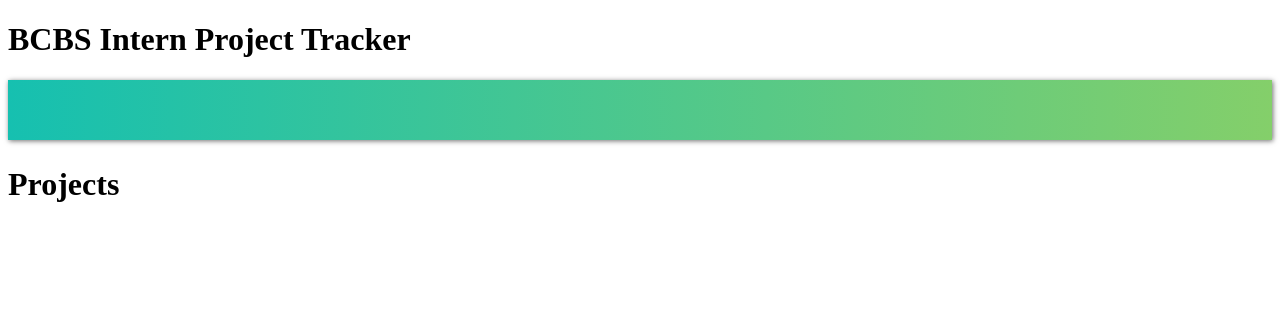
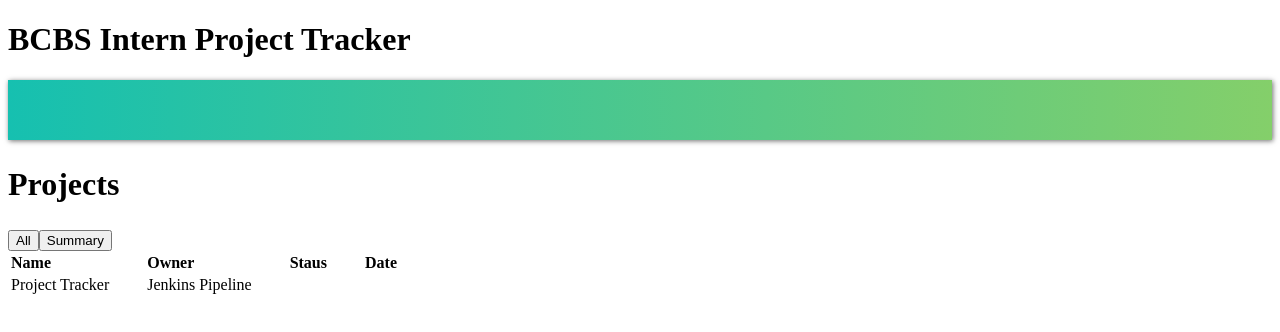
Before and after one commit to WynterS04/ProjectTracker, a Vue app: page / in a window 1280 px wide. Shown: the top 332 px of the page. Built offline with nearby package versions, Linux system fonts and the light colour scheme.

Commit message:
separating full display vs. summary

```diff
--- a/src/components/DisplayDetails.vue
+++ b/src/components/DisplayDetails.vue
@@ -10,8 +10,8 @@
 </script>
 
 <template>
-      <div class="all-projects">
-    <table v-show="viewType === 'all'" class="project-table">
+    <div class="all-projects">
+        <table class="project-table">
             <tr>
                 <th>Name</th>
                 <th>Owner</th>
--- a/src/views/HomeView.vue
+++ b/src/views/HomeView.vue
@@ -14,4 +14,12 @@
   <div class="nav-bar"></div>
 
   <h2 style="font-size: xx-large;">Projects</h2>
+
+  <button @click="viewType = 'all'">All</button>
+  <button @click="viewType = 'summary'">Summary</button>
+
+  <DisplayDetails v-if="viewType === 'all'"></DisplayDetails>
+
+  <SummaryDisplay v-if="viewType === 'summary'"></SummaryDisplay>
+
 </template>
```
